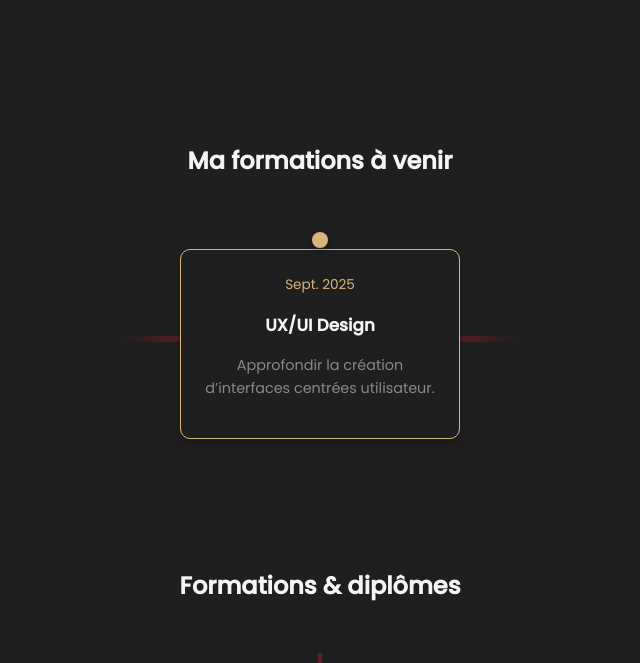
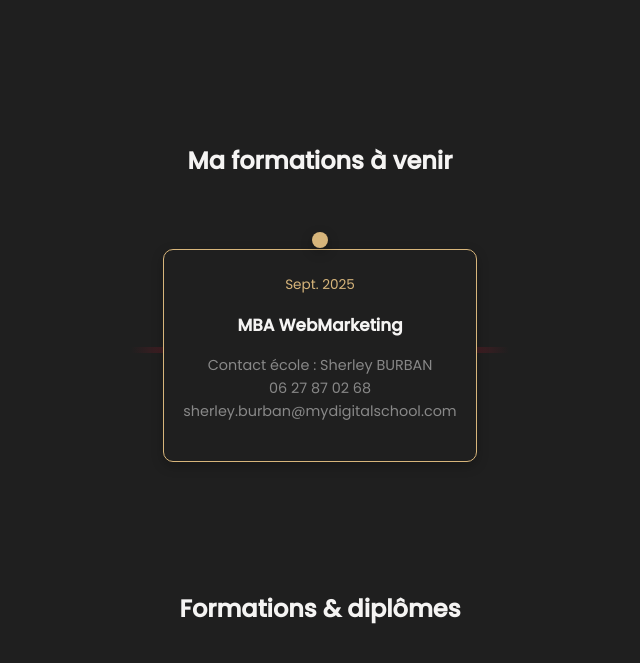
Before and after one commit to RangaTpst/portfolio_el, a PHP site: page / in a window 1280 px wide. Shown: the part 1946-2609 px from the top of the page, without its empty margins (320-960 px from the left). Run offline with PHP 8.4, Linux system fonts and the light colour scheme; data comes from the database, SQL or seed files in the repository.

Commit message:
fdqtgezqtge

```diff
--- a/app/views/home.php
+++ b/app/views/home.php
@@ -119,7 +119,9 @@ foreach (array_merge($atouts, $atouts) as [$label, $icon]) {
     <div class="formation-timeline">
       <?php
         $futur = [
-          ['Sept. 2025', 'UX/UI Design', 'Approfondir la création d’interfaces centrées utilisateur.'],
+          ['Sept. 2025', 'MBA WebMarketing', 'Contact école : Sherley BURBAN <br>
+          06 27 87 02 68
+          sherley.burban@mydigitalschool.com'],
         ];
 
         foreach ($futur as [$mois, $titre, $desc]) {
```
Also changed, not shown: public/favicon.ico (added), 1 other file.
